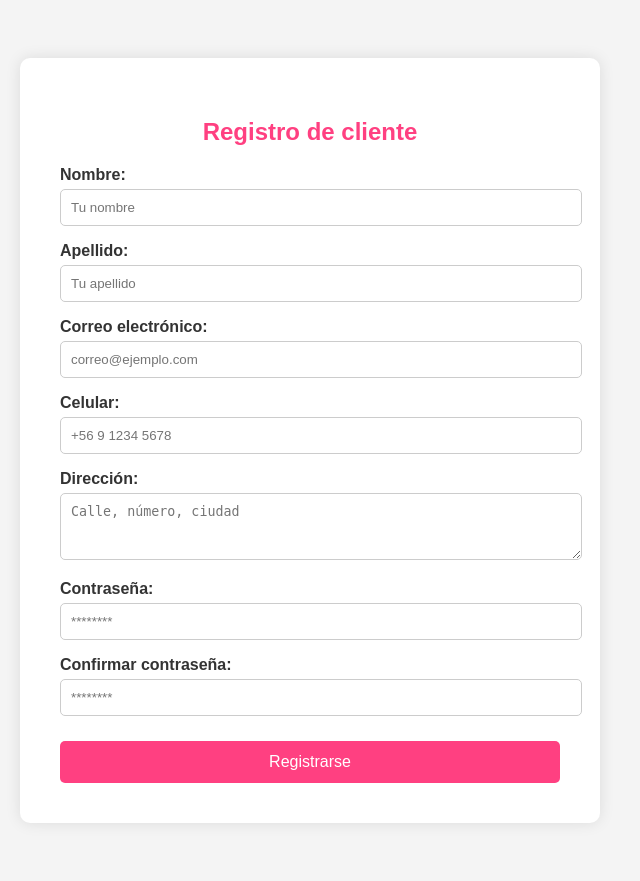
After one commit to dvillamor0/ComputacionGrafica, a Django app: page /polls/registro/ in a window 1280 px wide. The commit adds this page. Shown: the whole page, without its empty margins (330-970 px from the left). Run offline with Django 5.2, Linux system fonts and the light colour scheme.

Commit message:
Add files via upload

```diff
--- /dev/null
+++ b/pruebas/polls/forms.py
@@ -0,0 +1,46 @@
+from django import forms
+
+class LoginForm(forms.Form):
+    correo = forms.EmailField(label="Correo electrónico", widget=forms.EmailInput(attrs={'placeholder': 'correo@ejemplo.com'}))
+    contraseña = forms.CharField(label="Contraseña", widget=forms.PasswordInput(attrs={'placeholder': '********'}))
+
+class RegistroForm(forms.Form):
+    nombre = forms.CharField(
+        label="Nombre",
+        max_length=100,
+        widget=forms.TextInput(attrs={'placeholder': 'Tu nombre'})
+    )
+    apellido = forms.CharField(
+        label="Apellido",
+        max_length=100,
+        widget=forms.TextInput(attrs={'placeholder': 'Tu apellido'})
+    )
+    correo = forms.EmailField(
+        label="Correo electrónico",
+        widget=forms.EmailInput(attrs={'placeholder': 'correo@ejemplo.com'})
+    )
+    celular = forms.CharField(
+        label="Celular",
+        max_length=20,
+        widget=forms.TextInput(attrs={'placeholder': '+56 9 1234 5678'})
+    )
+    direccion = forms.CharField(
+        label="Dirección",
+        widget=forms.Textarea(attrs={'placeholder': 'Calle, número, ciudad', 'rows': 3})
+    )
+    contraseña = forms.CharField(
+        label="Contraseña",
+        widget=forms.PasswordInput(attrs={'placeholder': '********'})
+    )
+    confirmar_contraseña = forms.CharField(
+        label="Confirmar contraseña",
+        widget=forms.PasswordInput(attrs={'placeholder': '********'})
+    )
+
+    def clean(self):
+        cleaned_data = super().clean()
+        password = cleaned_data.get("contraseña")
+        confirm = cleaned_data.get("confirmar_contraseña")
+
+        if password != confirm:
+            raise forms.ValidationError("Las contraseñas no coinciden.")
--- a/pruebas/polls/templates/polls/productos.html
+++ b/pruebas/polls/templates/polls/productos.html
@@ -110,7 +110,7 @@
 
         <label for="color">¿Qué color prefieres?</label>
         <input
-            type="text"
+            type="color"
             id="color"
             name="color"
             placeholder="Ej: negro, pastel, azul claro"
--- /dev/null
+++ b/pruebas/polls/templates/polls/registro.html
@@ -0,0 +1,78 @@
+<!DOCTYPE html>
+<html>
+<head>
+    <title>Registro de Cliente | Carcasas Cool</title>
+    <style>
+        body {
+            font-family: Arial, sans-serif;
+            background-color: #f4f4f4;
+            color: #333;
+            display: flex;
+            justify-content: center;
+            align-items: center;
+            height: auto;
+            padding: 50px 0;
+        }
+        .registro-container {
+            background-color: white;
+            padding: 40px;
+            border-radius: 10px;
+            box-shadow: 0px 0px 15px rgba(0, 0, 0, 0.1);
+            width: 100%;
+            max-width: 500px;
+        }
+        h2 {
+            color: #ff4081;
+            margin-bottom: 20px;
+            text-align: center;
+        }
+        form p {
+            margin-bottom: 15px;
+        }
+        label {
+            display: block;
+            margin-bottom: 5px;
+            font-weight: bold;
+        }
+        input, textarea {
+            width: 100%;
+            padding: 10px;
+            border: 1px solid #ccc;
+            border-radius: 5px;
+        }
+        textarea {
+            resize: vertical;
+        }
+        button {
+            width: 100%;
+            padding: 12px;
+            background-color: #ff4081;
+            color: white;
+            border: none;
+            border-radius: 5px;
+            font-size: 16px;
+            cursor: pointer;
+            margin-top: 10px;
+        }
+        button:hover {
+            background-color: #e73370;
+        }
+        .errorlist {
+            color: red;
+            margin-top: -10px;
+            margin-bottom: 10px;
+            font-size: 14px;
+        }
+    </style>
+</head>
+<body>
+    <div class="registro-container">
+        <h2>Registro de cliente</h2>
+        <form method="post">
+            {% csrf_token %}
+            {{ form.as_p }}
+            <button type="submit">Registrarse</button>
+        </form>
+    </div>
+</body>
+</html>
--- a/pruebas/polls/urls.py
+++ b/pruebas/polls/urls.py
@@ -5,4 +5,9 @@ from . import views
 urlpatterns = [
     path('', views.index, name='index'),
     path('productos/', views.productos, name='productos'),
+    path('login/', views.login_view, name='login'),
+    path('registro/', views.registro_view, name='registro'),
+    path('logout/', views.logout_view, name='logout'),
+    path('historial/', views.historial_pedidos, name='historial'),
+    path('admin/pedidos/', views.todos_los_pedidos, name='admin_pedidos'),
 ]
--- a/pruebas/polls/views.py
+++ b/pruebas/polls/views.py
@@ -1,37 +1,154 @@
 # polls/views.py
 
-from django.shortcuts import render
+
 from django.http import HttpResponse
-from .models import Celular
+from .models import Celular, Pedido, Cliente
+from django.shortcuts import render, redirect
+from django.contrib import messages
+from .forms import LoginForm
+from django.contrib.auth import login, logout
+from django.contrib.auth.models import AnonymousUser
+from django.contrib.auth.backends import BaseBackend
+
 
 def index(request):
     return render(request, 'polls/index.html')
 
-from django.shortcuts import render
-from django.http import HttpResponse
-from .models import Celular
 
 def productos(request):
+    if 'cliente_id' not in request.session:
+        return redirect('login')
+
+    id_cliente = request.session.get('cliente_id')
     celulares = Celular.objects.all()
-    print("Celulares:", list(celulares))  # Revisa en consola/terminal
+
     if request.method == "POST":
         tipo = request.POST.get("tipo")
         color = request.POST.get("color")
-        modelo_id = request.POST.get("modelo")
+        modelo = request.POST.get("modelo")  # Este es el campo `modelo`, no `id_celular`
 
         try:
-            celular = Celular.objects.get(id=modelo_id)
-            modelo_nombre = f"{celular.marca} {celular.modelo}"
+            celular = Celular.objects.get(modelo=modelo)
+            pedido = Pedido.objects.create(
+                id_cliente=id_cliente,
+                id_celular=celular.id_celular,
+                color=color,
+                estado='pendiente',
+                cantidad=1,
+                aro_dedo=False  # O puedes leerlo de un checkbox si luego lo agregas
+            )
+            return HttpResponse(
+                f"""
+                <h1>¡Gracias por tu pedido!</h1>
+                <p><strong>Tipo de carcasa:</strong> {tipo}</p>
+                <p><strong>Color preferido:</strong> {color}</p>
+                <p><strong>Modelo seleccionado:</strong> {celular.marca} {celular.modelo}</p>
+                <p><strong>Pedido registrado con ID:</strong> {pedido.id_pedido}</p>
+                """
+            )
         except Celular.DoesNotExist:
-            modelo_nombre = "Modelo no encontrado"
-
-        return HttpResponse(
-            f"""
-            <h1>¡Gracias por participar!</h1>
-            <p><strong>Tipo de carcasa:</strong> {tipo}</p>
-            <p><strong>Color preferido:</strong> {color}</p>
-            <p><strong>Modelo seleccionado:</strong> {modelo_nombre}</p>
-            """
-        )
+            return HttpResponse("<h2>Error: Modelo de celular no encontrado.</h2>")
 
     return render(request, 'polls/productos.html', {'celulares': celulares})
+
+
+# Opcional: Backend personalizado (si quieres integrarlo al sistema auth)
+class ClienteBackend(BaseBackend):
+    def authenticate(self, request, correo=None, contraseña=None):
+        try:
+            cliente = Cliente.objects.get(correo=correo)
+            if cliente.contraseña == contraseña:
+                return cliente
+        except Cliente.DoesNotExist:
+            return None
+
+    def get_user(self, user_id):
+        try:
+            return Cliente.objects.get(pk=user_id)
+        except Cliente.DoesNotExist:
+            return None
+
+from django.contrib.auth.hashers import check_password
+
+def login_view(request):
+    if request.method == 'POST':
+        form = LoginForm(request.POST)
+        if form.is_valid():
+            correo = form.cleaned_data['correo']
+            contraseña = form.cleaned_data['contraseña']
+            try:
+                cliente = Cliente.objects.get(correo=correo)
+                if check_password(contraseña, cliente.contraseña):  # 👈 Comparación correcta
+                    request.session['cliente_id'] = cliente.id_cliente
+                    request.session['cliente_nombre'] = cliente.nombre
+                    return redirect('index')  # Asegúrate que esta URL existe
+                else:
+                    messages.error(request, 'Contraseña incorrecta.')
+            except Cliente.DoesNotExist:
+                messages.error(request, 'Correo no registrado.')
+    else:
+        form = LoginForm()
+
+    return render(request, 'polls/login.html', {'form': form})
+
+from .forms import RegistroForm
+from django.contrib.auth.hashers import make_password
+
+def registro_view(request):
+    if request.method == 'POST':
+        form = RegistroForm(request.POST)
+        if form.is_valid():
+            correo = form.cleaned_data['correo']
+            if Cliente.objects.filter(correo=correo).exists():
+                messages.error(request, 'El correo ya está registrado.')
+            else:
+                cliente = Cliente(
+                    nombre=form.cleaned_data['nombre'],
+                    apellido=form.cleaned_data['apellido'],
+                    correo=correo,
+                    celular=form.cleaned_data['celular'],
+                    direccion=form.cleaned_data['direccion'],
+                    contraseña=make_password(form.cleaned_data['contraseña'])  # hash seguro
+                )
+                cliente.save()
+                messages.success(request, 'Registro exitoso. Ya puedes iniciar sesión.')
+                return redirect('login')  # Cambia esto al nombre real de tu URL de login
+    else:
+        form = RegistroForm()
+
+    return render(request, 'polls/registro.html', {'form': form})
+
+
+def logout_view(request):
+    request.session.flush()
+    return redirect('index')
+
+
+def historial_pedidos(request):
+    if 'cliente_id' not in request.session:
+        return redirect('login')
+
+    cliente_id = request.session['cliente_id']
+    pedidos = Pedido.objects.filter(id_cliente=cliente_id).order_by('-fecha')
+
+    # Puedes obtener también info del celular si usas ForeignKey, o con joins manuales
+    celulares = {c.id_celular: f"{c.marca} {c.modelo}" for c in Celular.objects.all()}
+
+    for p in pedidos:
+        p.modelo_texto = celulares.get(p.id_celular, "Desconocido")
+
+    return render(request, 'polls/historial.html', {'pedidos': pedidos})
+
+
+def todos_los_pedidos(request):
+    if request.session.get('cliente_nombre') != 'prueba':
+        return redirect('login')
+    pedidos = Pedido.objects.all().order_by('-fecha')
+    clientes = {c.id_cliente: f"{c.nombre} {c.apellido}" for c in Cliente.objects.all()}
+    celulares = {c.id_celular: f"{c.marca} {c.modelo}" for c in Celular.objects.all()}
+
+    for p in pedidos:
+        p.cliente_nombre = clientes.get(p.id_cliente, "Desconocido")
+        p.modelo_texto = celulares.get(p.id_celular, "Desconocido")
+
+    return render(request, 'polls/admin_pedidos.html', {'pedidos': pedidos})
```
Also changed, not shown: pruebas/polls/models.py (+27 -2 lines), pruebas/polls/templates/polls/admin_pedidos.html (added, +75 -0 lines), pruebas/polls/templates/polls/css/style.css (added, +73 -0 lines), pruebas/polls/templates/polls/historial.html (added, +74 -0 lines), pruebas/polls/templates/polls/index.html (+7 -0 lines), pruebas/polls/templates/polls/login.html (added, +68 -0 lines).
